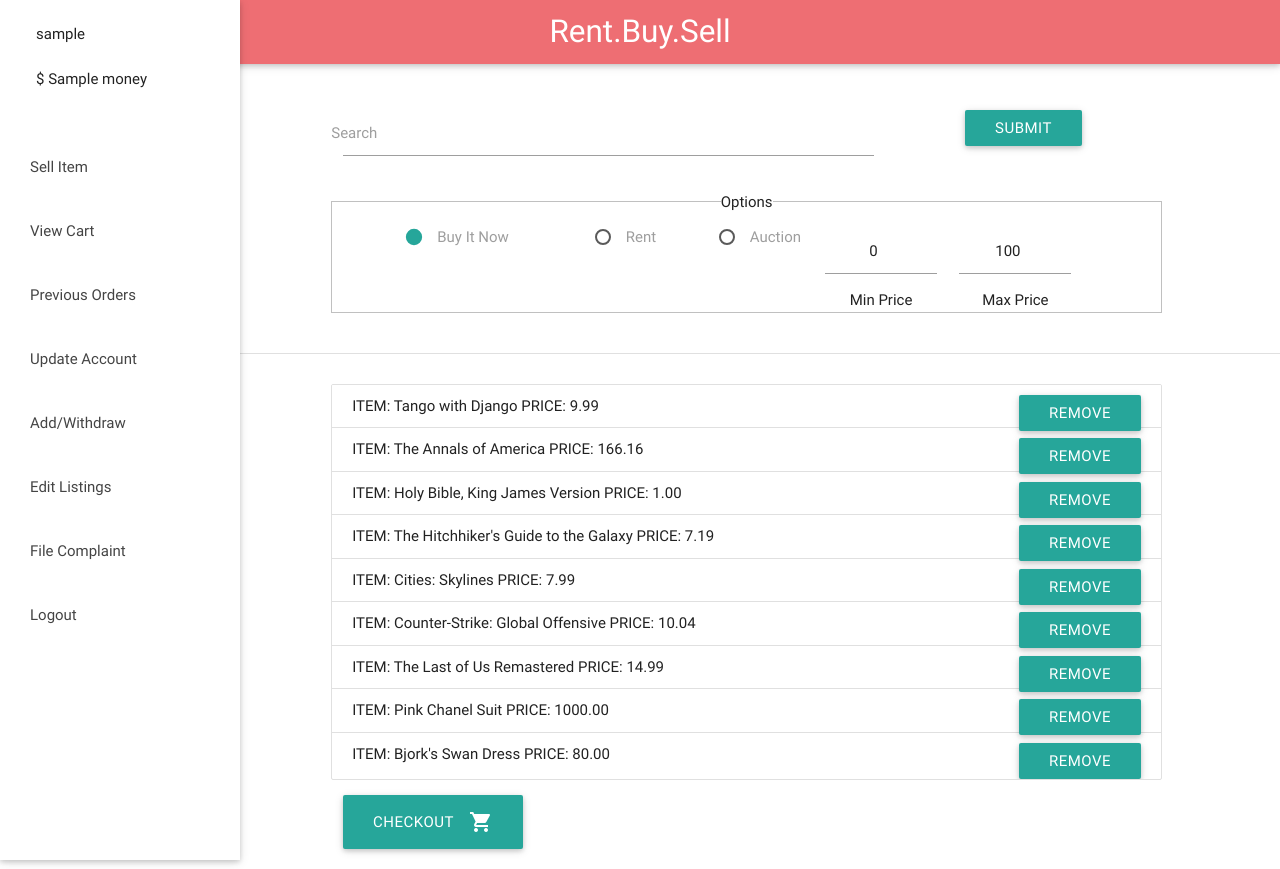
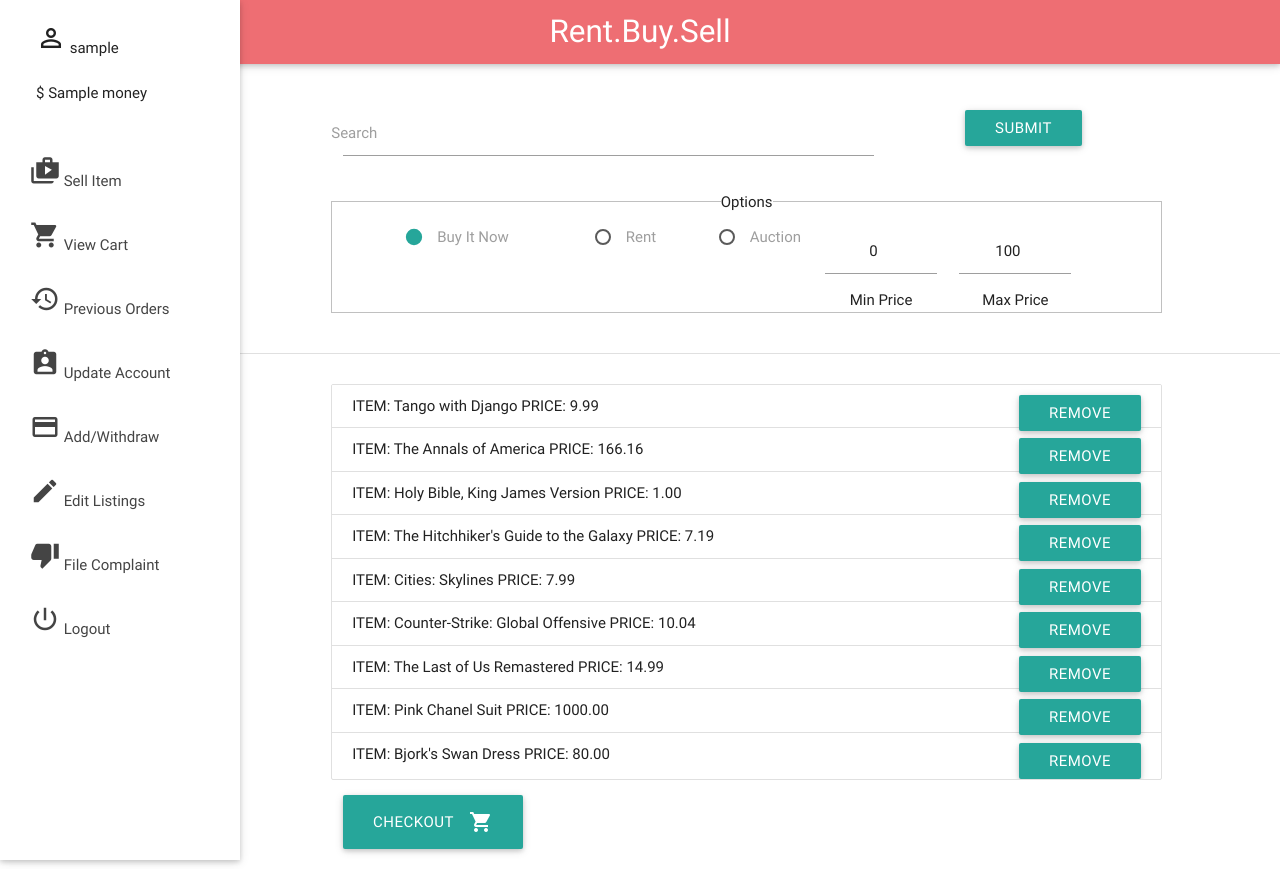
Before and after one commit to s1cyan/rent-buy-sell322, a Django app: template rbs_app/rbs_application/templates/cart.html in a window 1280 px wide. Run offline with Django 3.2, Linux system fonts and the light colour scheme; data comes from the database, SQL or seed files in the repository; tables that the repository leaves empty hold one stand-in row (values such as "Sample post"); the template is opened without the code that fills it: values that come from a table or form of the project are taken from there, most other values are stand-ins (such as "Sample title", 1, 10 or a date in 2020).

Commit message:
Added icons

```diff
--- a/rbs_app/rbs_application/templates/sidenav.html
+++ b/rbs_app/rbs_application/templates/sidenav.html
@@ -1,6 +1,9 @@
 <ul id="slide-out resize-on-med" class="side-nav fixed">
     <br>
-    <div class="container"> {{ username }} </div>
+    <div class="container">
+        <i class="small material-icons">perm_identity</i>
+        {{ username }}
+    </div>
 
     <br />
 
@@ -8,14 +11,51 @@
     <br>
     <br>
 
-    <li><a href="{% url 'sell' %}">Sell Item</a></li>
-    <li><a href="{% url 'cart' %}">View Cart</a></li>
-    <li><a href="{% url 'previous_orders' %}">Previous Orders</a></li>
-    <li><a href="{% url 'update' %}">Update Account</a></li>
-    <li><a href="{% url 'add_withdraw' %}">Add/Withdraw</a></li>
-    <li><a href="{% url 'edit' %}">Edit Listings</a></li>
-    <li><a href="{% url 'complaint' %}">File Complaint</a></li>
-    <li><a href="{% url 'logout' %}">Logout</a></li>
+    <li>
+        <a href="{% url 'sell' %}">
+            <i class="small material-icons prefix">shop_two</i>
+            Sell Item
+        </a>
+    </li>
+    <li>
+        <a href="{% url 'cart' %}">
+            <i class="small material-icons">shopping_cart</i>
+            View Cart
+        </a>
+    </li>
+    <li>
+        <a href="{% url 'previous_orders' %}">
+            <i class="small material-icons">restore</i>
+            Previous Orders
+        </a>
+    </li>
+    <li>
+        <a href="{% url 'update' %}">
+            <i class="small material-icons">assignment_ind</i>
+            Update Account
+        </a>
+    </li>
+    <li>
+        <a href="{% url 'add_withdraw' %}">
+            <i class="small material-icons">payment</i>
+            Add/Withdraw
+        </a>
+    </li>
+    <li><a href="{% url 'edit' %}">
+        <i class="small material-icons">mode_edit</i>
+        Edit Listings
+        </a>
+    </li>
+    <li><a href="{% url 'complaint' %}">
+        <i class="small material-icons">thumb_down</i>
+        File Complaint
+        </a>
+    </li>
+    <li><a href="{% url 'logout' %}">
+        <i class="small material-icons">power_settings_new</i>
+        Logout
+        </a>
+    </li>
 
 
 </ul>
```
